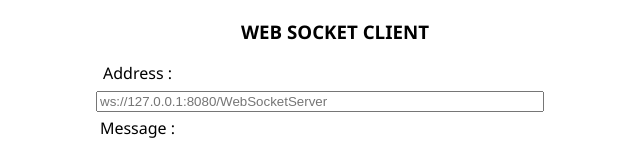
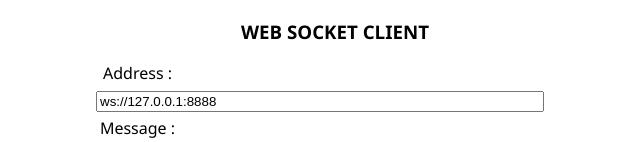
Before and after one commit to Veinin/WebSocket-Client, a plain HTML site: page index.html in a window 1280 px wide. Shown: the top 142 px of the page, without its empty margins (305-945 px from the left). Drawn offline with Linux system fonts and the light colour scheme.

Commit message:
Update index.html

```diff
--- a/index.html
+++ b/index.html
@@ -18,7 +18,7 @@
 			<div>
 				<ul>
 					<li><span class="sp">Address : </span></li> <!--ws://127.0.0.1:8080/WebSocketServer/smsg-->
-					<li><input type="text" id="address" placeholder="ws://127.0.0.1:8080/WebSocketServer"></li>
+					<li><input type="text" id="address" value="ws://127.0.0.1:8888" placeholder="ws://127.0.0.1:8080/WebSocketServer"></li>
 					<li><span class="sp">Message :</span></li>
 					<li><textarea rows="5" cols="60" id="msg"></textarea></li>
 				</ul>
```
